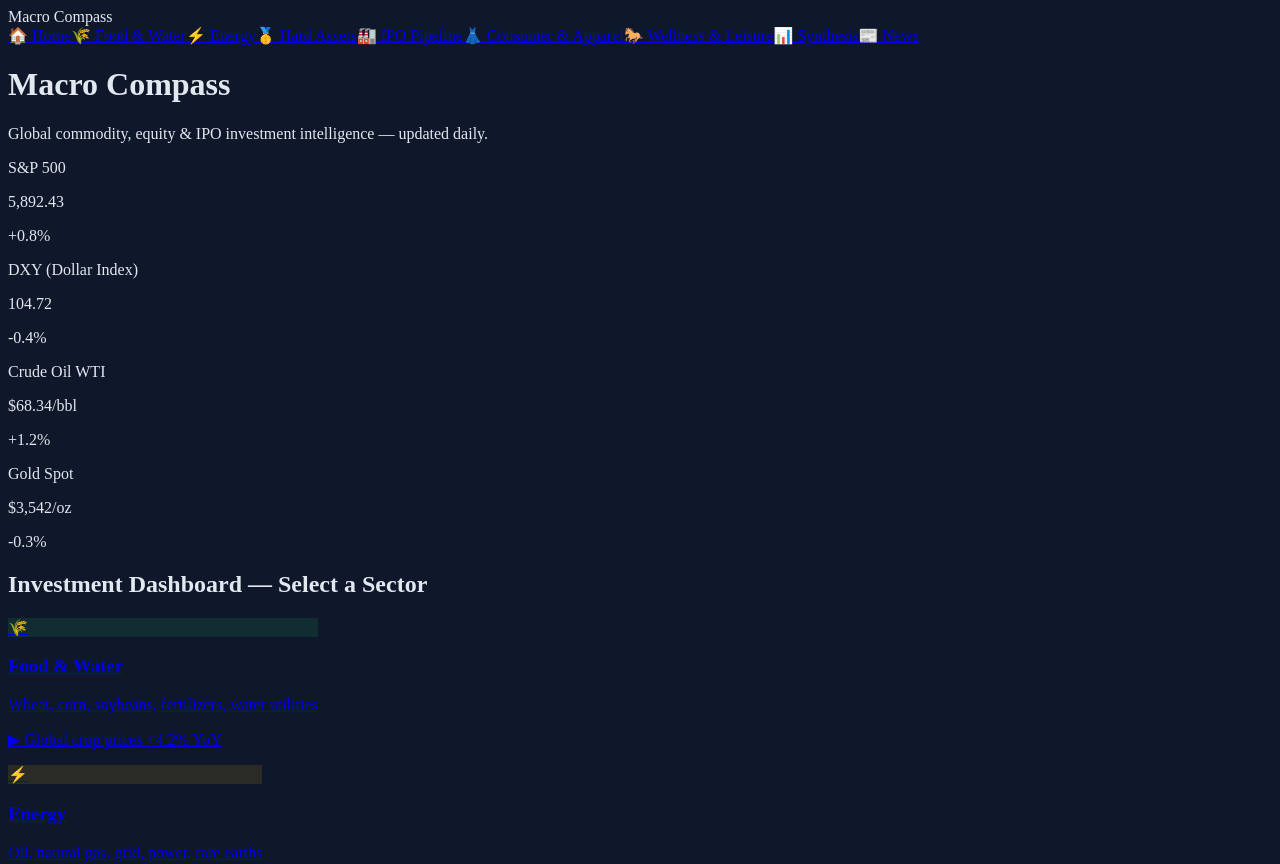
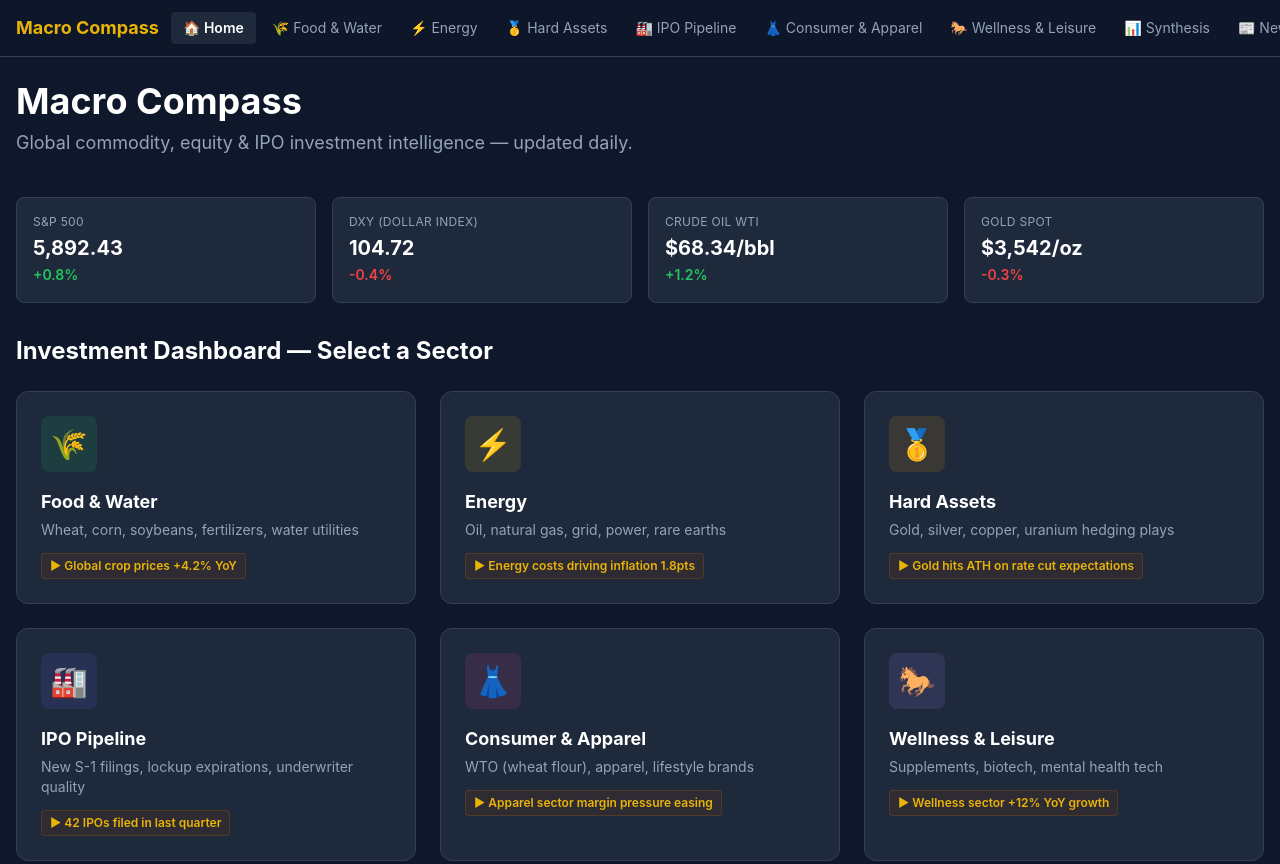
Before and after one commit to baxterlabshermes/macro-compass, a Next.js app: page / in a window 1280 px wide. Shown: the top 864 px of the page. Built offline with nearby package versions, Linux system fonts and the light colour scheme.

Commit message:
fix: add tailwind/postcss/autoprefixer devDeps + globals.css import to layout.js + fix consumer route
Critical fixes for Vercel build: Tailwind must be deployed as a devDependency, and globals.css must be imported in layout.js for CSS compilation.

```diff
--- a/package.json
+++ b/package.json
@@ -7,6 +7,11 @@
     "build": "next build",
     "start": "next start"
   },
+  "devDependencies": {
+    "tailwindcss": "^3.4.6",
+    "postcss": "^8.4.47",
+    "autoprefixer": "^10.4.20"
+  },
   "dependencies": {
     "next": "^14.2.0",
     "react": "^18.3.0",
--- a/src/app/layout.js
+++ b/src/app/layout.js
@@ -1,11 +1,12 @@
 import Navbar from '../components/Navbar'
+import './globals.css'
 
 export const metadata = { title: 'Macro Compass | Investment Dashboard', description: 'Global commodity, equity & IPO investment strategy dashboard' }
 
 export default async function Layout({ children }) {
   return (
     <html lang="en">
-      <body className="min-h-screen antialiased" style={{ background: '#0f172a', color: '#e2e8f0' }}>
+      <body className="min-h-screen bg-slate-900 text-slate-100 antialiased" style={{ font: '-apple-system, Segoe UI, Roboto, sans-serif' }}>
         <Navbar />
         <main className="max-w-7xl mx-auto px-4 py-6">{children}</main>
       </body>
--- a/src/app/page.js
+++ b/src/app/page.js
@@ -5,7 +5,7 @@ const cards = [
   { title: '⚡ Energy', icon: '#eab308', page: '/energy', desc: 'Oil, natural gas, grid, power, rare earths', metric: 'Energy costs driving inflation 1.8pts' },
   { title: '🥇 Hard Assets', icon: '#f59e0b', page: '/hard-assets', desc: 'Gold, silver, copper, uranium hedging plays', metric: 'Gold hits ATH on rate cut expectations' },
   { title: '🏭 IPO Pipeline', icon: '#6366f1', page: '/ipo-pipeline', desc: 'New S-1 filings, lockup expirations, underwriter quality', metric: '42 IPOs filed in last quarter' },
-  { title: '👗 Consumer & Apparel', icon: '#ec4899', page: '\consumer', desc: 'WTO (wheat flour), apparel, lifestyle brands', metric: 'Apparel sector margin pressure easing' },
+  { title: '👗 Consumer & Apparel', icon: '#ec4899', page: '/consumer-apparel', desc: 'WTO (wheat flour), apparel, lifestyle brands', metric: 'Apparel sector margin pressure easing' },
   { title: '🐎 Wellness & Leisure', icon: '#a78bfa', page: '/wellness', desc: 'Supplements, biotech, mental health tech', metric: 'Wellness sector +12% YoY growth' },
   { title: '📊 Synthesis', icon: '#3b82f6', page: '/synthesis', desc: 'Top strategies, correlations, risk flags', metric: 'See bottom-line summary' }
 ]
```
